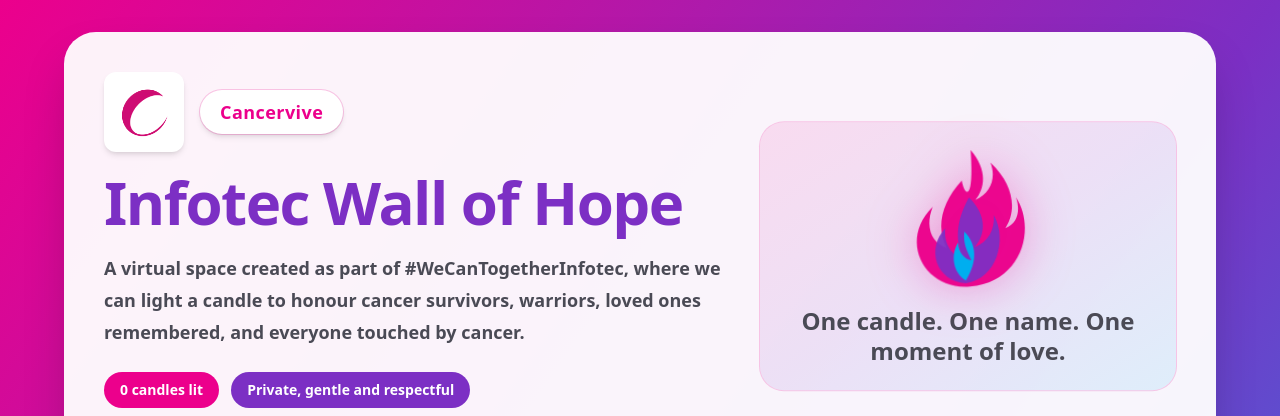
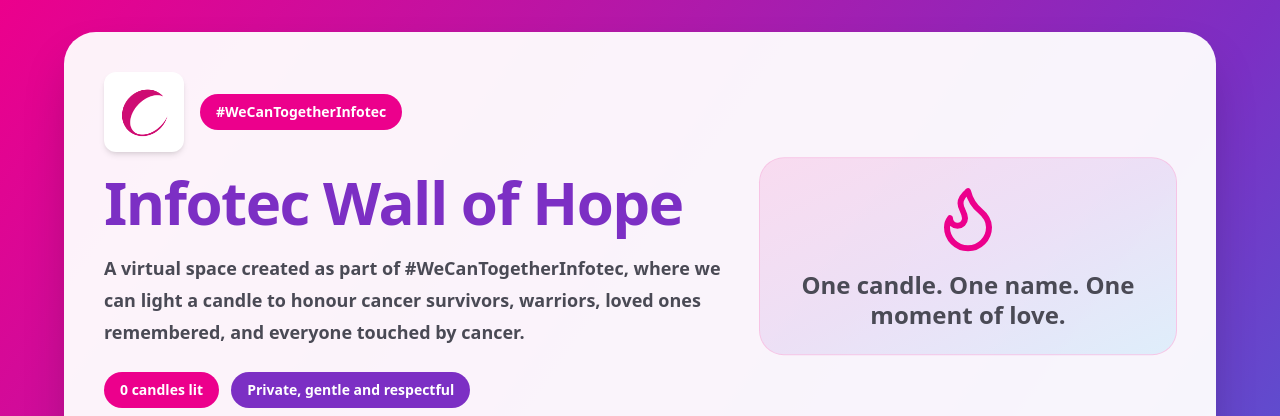
Before and after one commit to Randomuserza/Infotec-Wall-of-Hope, a React (Vite) app: page / in a window 1280 px wide. Shown: the top 416 px of the page. Built offline with nearby package versions, Linux system fonts and the light colour scheme; no server answers; the database is empty.

Commit message:
Update main.jsx

```diff
--- a/src/main.jsx
+++ b/src/main.jsx
@@ -1,7 +1,7 @@
 import React, { useEffect, useMemo, useState } from 'react';
 import { createRoot } from 'react-dom/client';
 import { createClient } from '@supabase/supabase-js';
-import { Search, Share2, ShieldCheck, X } from 'lucide-react';
+import { Flame, Search, Share2, ShieldCheck, X } from 'lucide-react';
 import { motion, AnimatePresence } from 'framer-motion';
 
 const supabaseUrl = import.meta.env.VITE_SUPABASE_URL;
@@ -127,8 +127,8 @@
                   className="h-20 w-auto rounded-xl bg-white p-2 shadow-md"
                 />
 
-                <div className="rounded-full bg-white px-5 py-2 text-lg font-black tracking-wide text-[#EC008C] shadow-md ring-1 ring-[#EC008C]/20">
-                  Cancervive
+                <div className="rounded-full bg-[#EC008C] px-4 py-2 text-sm font-bold text-white">
+                  #WeCanTogetherInfotec
                 </div>
               </div>
 
@@ -153,9 +153,8 @@
               transition={{ duration: 4, repeat: Infinity }}
               className="rounded-3xl bg-gradient-to-br from-[#EC008C]/10 via-[#7C2FC4]/10 to-[#00AEEF]/10 p-6 text-center ring-1 ring-[#EC008C]/20"
             >
-              <CancerviveFlameLarge />
-
-              <h2 className="mt-4 text-2xl font-black leading-tight text-[#4A4A55]">
+              <Flame className="mx-auto mb-4 text-[#EC008C]" size={72} />
+              <h2 className="text-2xl font-black leading-tight text-[#4A4A55]">
                 One candle. One name. One moment of love.
               </h2>
             </motion.div>
@@ -335,44 +334,6 @@
   );
 }
 
-function CancerviveFlameLarge() {
-  return (
-    <motion.svg
-      viewBox="0 0 220 270"
-      className="mx-auto h-36 w-36 drop-shadow-[0_0_25px_rgba(236,0,140,0.35)]"
-      initial={{ scale: 0.96 }}
-      animate={{
-        scale: [0.96, 1.03, 0.98, 1.04, 0.96],
-        rotate: [-1, 1, -1, 0.5, -1]
-      }}
-      transition={{ duration: 2.2, repeat: Infinity, ease: 'easeInOut' }}
-    >
-      <motion.path
-        d="M116 7C147 44 143 77 124 101C153 88 164 60 153 31C197 73 202 121 180 154C203 146 209 121 200 96C238 154 211 255 113 263C28 270 -22 177 44 113C29 151 41 180 70 191C49 151 61 104 99 64C103 91 122 110 116 7Z"
-        fill="#EC008C"
-        animate={{ opacity: [0.92, 1, 0.95, 1, 0.92] }}
-        transition={{ duration: 1.7, repeat: Infinity }}
-      />
-
-      <motion.path
-        d="M112 95C144 126 146 163 122 190C148 180 161 157 159 129C185 176 164 250 105 258C47 253 30 191 67 153C63 180 77 204 101 213C82 172 91 132 112 95Z"
-        fill="#7C2FC4"
-        animate={{ scale: [1, 1.05, 0.98, 1], opacity: [0.95, 1, 0.9, 0.95] }}
-        transition={{ duration: 1.5, repeat: Infinity, ease: 'easeInOut' }}
-        style={{ transformOrigin: '110px 200px' }}
-      />
-
-      <motion.path
-        d="M103 158C127 183 128 216 105 252C80 236 76 202 91 179C91 199 104 212 116 213C108 196 100 181 103 158Z"
-        fill="#00AEEF"
-        animate={{ y: [0, -3, 1, 0], scale: [1, 1.04, 0.97, 1] }}
-        transition={{ duration: 1.2, repeat: Infinity, ease: 'easeInOut' }}
-        style={{ transformOrigin: '105px 220px' }}
-      />
-    </motion.svg>
-  );
-}
-
 function FlameIcon({ colour, large = false }) {
   const gradient = candleColours[colour] || candleColours.gold;
 
```
